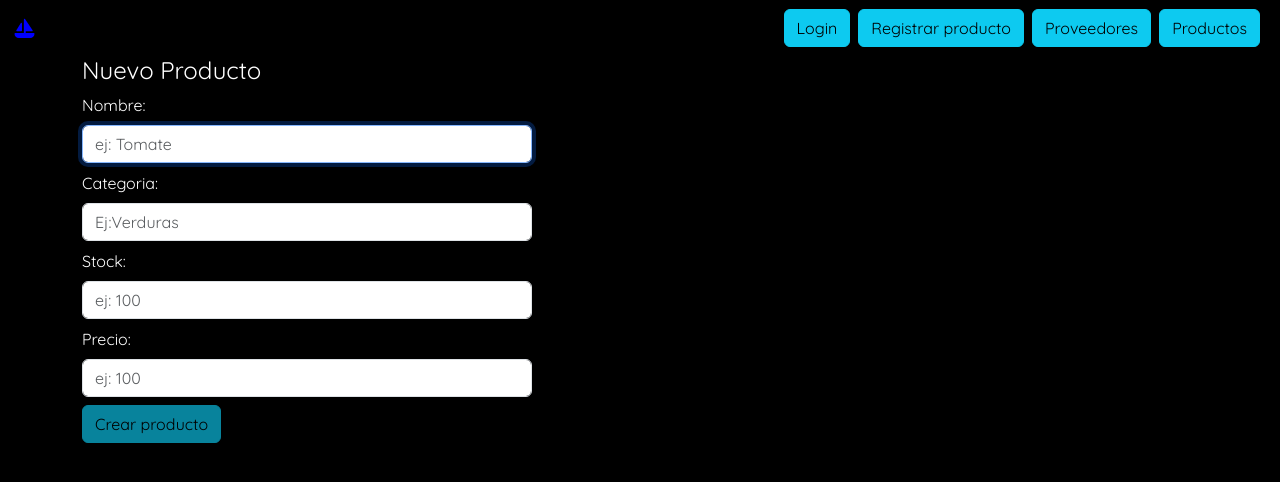
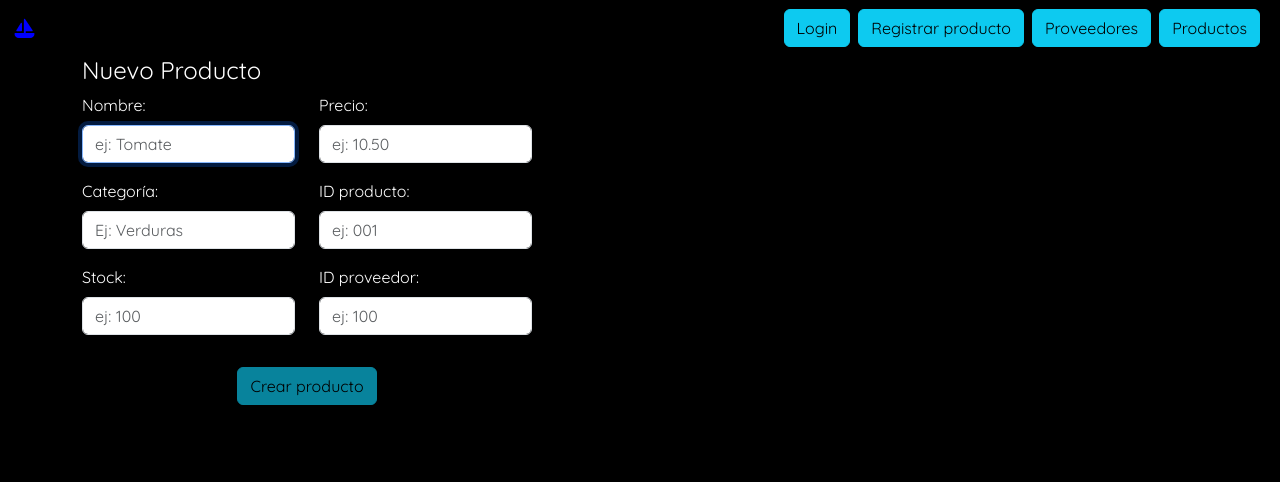
Before and after one commit to TechnoJavBar/Neo4jCRUD, a React (Vite) app: page /register in a window 1280 px wide. Shown: the top 482 px of the page. Built offline with nearby package versions, Linux system fonts and the light colour scheme.

Commit message:
Se a cambiado la estructura del formulario y se ha establecido una versión estable de la creación del producto

```diff
--- a/src/components/register/Register.jsx
+++ b/src/components/register/Register.jsx
@@ -13,6 +13,7 @@ const Register = () => {
   const nombreRef = useRef();
 
   const url_create_producto = "http://localhost:4000/producto/create";
+  const url_proveedor_consulta = "http://localhost:4000/proveedores";
 
   const [message, setMessage] = useState("");
   const [isError, setIsError] = useState(false);
@@ -31,7 +32,12 @@ const Register = () => {
   const [precio, setPrecio] = useState("");
   const [validPrecio, setValidPrecio] = useState(false);
 
+  const [idProveedor, setIdProveedor] = useState("");
+  const [validIdProveedor, setValidIdProveedor] = useState(false);
+  const [proveedor, setProveedor] = useState([]);
+
   const [idProducto, setIdProducto] = useState("");
+  const [validIdProducto, setValidIdProducto] = useState(false);
 
   const NOMBRE_REGEX = /^[\w'\-,.][^0-9_!¡?÷?¿/\\+=@#$%ˆ&*(){}|~<>;:[\]]{2,}$/;
 
@@ -63,21 +69,45 @@ const Register = () => {
     setValidPrecio(result);
   }, [precio]);
 
-  //Crea el identificador para el producto
-  function generarIdProducto(nombre, categoria) {
-    const nombrePartes = nombre.trim().slice(0, 3);
-    const categoriaPartes = categoria.trim().slice(0, 3);
-    return (nombrePartes + categoriaPartes).replace(/\s+/g, "");
+  useEffect(() => {
+    const result = idProducto.length === 3;
+    setValidIdProducto(result);
+  }, [idProducto]);
+
+  async function comprobarProveedor() {
+    try {
+      const response = await fetch(`${url_proveedor_consulta}/${idProveedor}`);
+      const data = await response.json();
+
+      if (!response.ok) {
+        console.log("Error al consultar el proveedor");
+        return null;
+      } else {
+        setProveedor(data);
+        return data;
       }
+    } catch (error) {
+      console.log("Error al consultar el proveedor", error);
+      return null;
+    }
+  }
+
+  //Comprobar que el id de proveedor es de 4 dígitos
+  useEffect(() => {
+    const result = idProveedor.length === 4;
+    setValidIdProveedor(result);
+  }, [idProveedor]);
 
   const handleSubmit = async (e) => {
     e.preventDefault();
 
-    setIdProducto(generarIdProducto(nombre, categoria));
-
-    setMessage("Enviando..");
+    setMessage("Enviando...");
     setIsError(false);
 
+    // Esperar a que termine la consulta
+    const proveedorData = await comprobarProveedor();
+
+    if (proveedorData && proveedorData.length > 0) {
       try {
         const response = await fetch(url_create_producto, {
           method: "POST",
@@ -88,6 +118,8 @@ const Register = () => {
             stock: stock,
             idProducto: idProducto,
             precio: precio,
+            idProveedor: idProveedor,
+            paisGS1: proveedorData[0].paisGS1, // ✅ ahora sí tienes los datos correctos
           }),
         });
 
@@ -96,20 +128,23 @@ const Register = () => {
 
         if (!response.ok) {
           setMessage(
-          `error al enviar el producto ${res.error || res.statusText}`
+            `Error al enviar el producto: ${res.error || res.statusText}`
           );
           setIsError(true);
+        } else {
+          setMessage(`El producto ${nombre} se ha creado correctamente`);
+          setIsError(false);
+        }
         setShowToast(true);
-      } else {
-        setMessage(
-          `El producto ${nombre} se ha creado y enviado correctamente`
-        );
-        setIsError(false);
+      } catch (err) {
+        console.log("Error al enviar los datos", err);
+        setMessage("Error de conexión");
+        setIsError(true);
         setShowToast(true);
       }
-    } catch (err) {
-      console.log("error al enviar los datos", err);
-      setMessage("error de conexion", err);
+    } else {
+      console.log("El proveedor no existe");
+      setMessage("El proveedor no existe");
       setIsError(true);
       setShowToast(true);
     }
@@ -122,14 +157,25 @@ const Register = () => {
         <main className="register-container">
           <div className="register-layout">
             <Form onSubmit={handleSubmit}>
-              <Form.Group className="mb-2" controlId="formBasicNombre">
+              <div className="row">
+                {/* Columna izquierda */}
+                <div className="col-md-6">
+                  <Form.Group className="mb-3" controlId="formBasicNombre">
                     <Form.Label>
                       Nombre:
                       <span className={validNombre ? "valid" : "hide"}>
-                    <FontAwesomeIcon icon={faCheck} className="valid-icon" />
+                        <FontAwesomeIcon
+                          icon={faCheck}
+                          className="valid-icon"
+                        />
                       </span>
-                  <span className={validNombre || !nombre ? "hide" : "valid"}>
-                    <FontAwesomeIcon icon={faTimes} className="invalid-icon" />
+                      <span
+                        className={validNombre || !nombre ? "hide" : "valid"}
+                      >
+                        <FontAwesomeIcon
+                          icon={faTimes}
+                          className="invalid-icon"
+                        />
                       </span>
                     </Form.Label>
                     <Form.Control
@@ -141,34 +187,50 @@ const Register = () => {
                       required
                     />
                   </Form.Group>
-              <Form.Group className="mb-2" controlId="formBasicCategoria">
+
+                  <Form.Group className="mb-3" controlId="formBasicCategoria">
                     <Form.Label>
-                  Categoria:
+                      Categoría:
                       <span className={validCategoria ? "valid" : "hide"}>
-                    <FontAwesomeIcon icon={faCheck} className="valid-icon" />
+                        <FontAwesomeIcon
+                          icon={faCheck}
+                          className="valid-icon"
+                        />
                       </span>
                       <span
-                    className={validCategoria || !categoria ? "hide" : "valid"}
+                        className={
+                          validCategoria || !categoria ? "hide" : "valid"
+                        }
                       >
-                    <FontAwesomeIcon icon={faTimes} className="invalid-icon" />
+                        <FontAwesomeIcon
+                          icon={faTimes}
+                          className="invalid-icon"
+                        />
                       </span>
                     </Form.Label>
                     <Form.Control
                       type="text"
-                  placeholder="Ej:Verduras"
+                      placeholder="Ej: Verduras"
                       autoComplete="off"
                       onChange={(e) => setCategoria(e.target.value)}
                       required
                     />
                   </Form.Group>
-              <Form.Group className="mb-2" controlId="formBasicStock">
+
+                  <Form.Group className="mb-3" controlId="formBasicStock">
                     <Form.Label>
                       Stock:
                       <span className={validStock ? "valid" : "hide"}>
-                    <FontAwesomeIcon icon={faCheck} className="valid-icon" />
+                        <FontAwesomeIcon
+                          icon={faCheck}
+                          className="valid-icon"
+                        />
                       </span>
                       <span className={validStock || !stock ? "hide" : "valid"}>
-                    <FontAwesomeIcon icon={faTimes} className="invalid-icon" />
+                        <FontAwesomeIcon
+                          icon={faTimes}
+                          className="invalid-icon"
+                        />
                       </span>
                     </Form.Label>
                     <Form.Control
@@ -179,35 +241,113 @@ const Register = () => {
                       required
                     />
                   </Form.Group>
-              <Form.Group className="mb-2" controlId="formBasicPrecio">
+                </div>
+
+                {/* Columna derecha */}
+                <div className="col-md-6">
+                  <Form.Group className="mb-3" controlId="formBasicPrecio">
                     <Form.Label>
                       Precio:
                       <span className={validPrecio ? "valid" : "hide"}>
-                    <FontAwesomeIcon icon={faCheck} className="valid-icon" />
+                        <FontAwesomeIcon
+                          icon={faCheck}
+                          className="valid-icon"
+                        />
                       </span>
-                  <span className={validPrecio || !precio ? "hide" : "valid"}>
-                    <FontAwesomeIcon icon={faTimes} className="invalid-icon" />
+                      <span
+                        className={validPrecio || !precio ? "hide" : "valid"}
+                      >
+                        <FontAwesomeIcon
+                          icon={faTimes}
+                          className="invalid-icon"
+                        />
+                      </span>
+                    </Form.Label>
+                    <Form.Control
+                      type="text"
+                      placeholder="ej: 10.50"
+                      autoComplete="off"
+                      onChange={(e) => setPrecio(e.target.value)}
+                      required
+                    />
+                  </Form.Group>
+
+                  <Form.Group className="mb-3" controlId="formBasicIdProducto">
+                    <Form.Label>
+                      ID producto:
+                      <span className={validIdProducto ? "valid" : "hide"}>
+                        <FontAwesomeIcon
+                          icon={faCheck}
+                          className="valid-icon"
+                        />
+                      </span>
+                      <span
+                        className={
+                          validIdProducto || !idProducto ? "hide" : "valid"
+                        }
+                      >
+                        <FontAwesomeIcon
+                          icon={faTimes}
+                          className="invalid-icon"
+                        />
+                      </span>
+                    </Form.Label>
+                    <Form.Control
+                      type="text"
+                      placeholder="ej: 001"
+                      autoComplete="off"
+                      onChange={(e) => setIdProducto(e.target.value)}
+                      required
+                    />
+                  </Form.Group>
+
+                  <Form.Group className="mb-3" controlId="formBasicProveedor">
+                    <Form.Label>
+                      ID proveedor:
+                      <span className={validIdProveedor ? "valid" : "hide"}>
+                        <FontAwesomeIcon
+                          icon={faCheck}
+                          className="valid-icon"
+                        />
+                      </span>
+                      <span
+                        className={
+                          validIdProveedor || !idProveedor ? "hide" : "valid"
+                        }
+                      >
+                        <FontAwesomeIcon
+                          icon={faTimes}
+                          className="invalid-icon"
+                        />
                       </span>
                     </Form.Label>
                     <Form.Control
                       type="text"
                       placeholder="ej: 100"
                       autoComplete="off"
-                  onChange={(e) => setPrecio(e.target.value)}
+                      onChange={(e) => setIdProveedor(e.target.value)}
                       required
                     />
                   </Form.Group>
+                </div>
+              </div>
+
+              <div className="text-center mt-3">
                 <Button
                   disabled={
-                  !validNombre || !validCategoria || !validStock || !validPrecio
-                    ? true
-                    : false
+                    !validNombre ||
+                    !validCategoria ||
+                    !validStock ||
+                    !validPrecio ||
+                    !validIdProveedor ||
+                    !validIdProducto
                   }
                   variant="info"
                   type="submit"
                 >
                   Crear producto
                 </Button>
+              </div>
             </Form>
           </div>
         </main>
```
Lines whose indentation alone changed are shown as unchanged.
